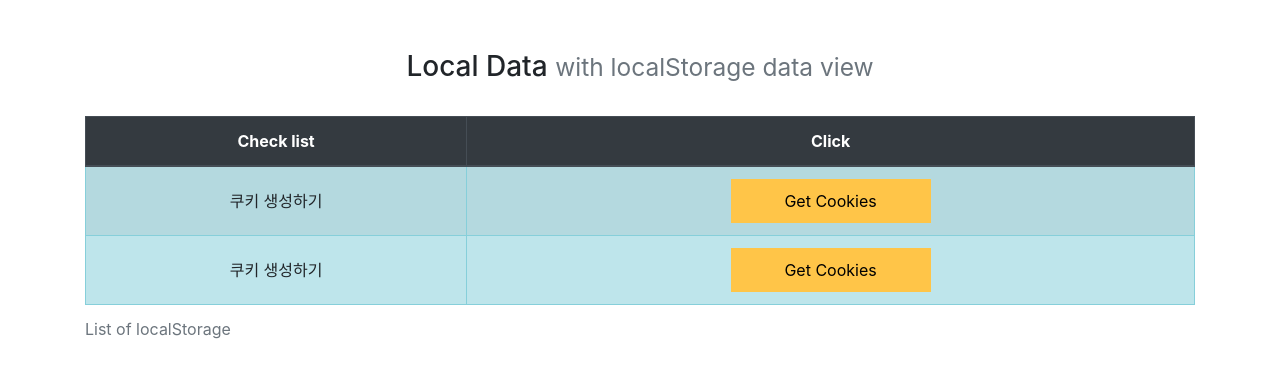
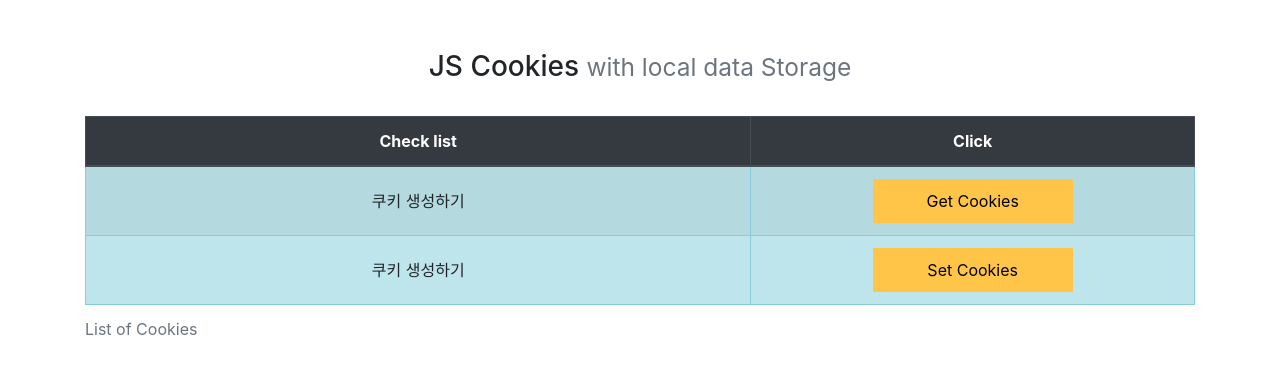
Before and after one commit to yewon97/js.cookies, a plain HTML site: page check_cookies.html in a window 1280 px wide. Drawn offline with nearby package versions, Linux system fonts and the light colour scheme.

Commit message:
쿠키 읽기, onclick 방식

```diff
--- a/check_cookies.html
+++ b/check_cookies.html
@@ -9,33 +9,33 @@
   <link rel="stylesheet" href="css/style.css" type="text/css">
   <script src="js/check_cookies.js" type="text/javascript"></script>
   <script src="https://cdnjs.cloudflare.com/ajax/libs/jquery/3.6.0/jquery.min.js"></script>
-  <title>localStorage</title>
+  <title>JS Cookies</title>
 </head>
 
 <body>
   <div class="container">
     <h3 style="text-align: center; padding-top: 50px;">
-      Local Data
-      <small class="text-muted">with localStorage data view</small>
+      JS Cookies
+      <small class="text-muted">with local data Storage</small>
     </h3>
     <br>
 
     <table class="table table-bordered table-striped table-hover table-info" id="myTable">
-      <caption>List of localStorage</caption>
+      <caption>List of Cookies</caption>
       <thead class="thead-dark text-center">
         <tr>
-          <th>Check list</th>
+          <th width="60%">Check list</th>
           <th>Click</th>
         </tr>
       </thead>
       <tbody class="text-center" id="htmlTbody">
         <tr>
           <td class="align-middle">쿠키 생성하기</td>
-          <td><button class="gCookies">Get Cookies</button></td>
+          <td><button class="cookies" onclick="getCookies();">Get Cookies</button></td>
         </tr>
         <tr>
           <td class="align-middle">쿠키 생성하기</td>
-          <td><button class="gCookies">Get Cookies</button></td>
+          <td><button class="cookies" onclick="setCookies()">Set Cookies</button></td>
         </tr>
       </tbody>
     </table>
--- a/css/style.css
+++ b/css/style.css
@@ -21,6 +21,6 @@ button:hover {
   background-color: #f07878;
 }
 
-.gCookies {
+.cookies {
   width: 200px;
 }
--- a/js/check_cookies.js
+++ b/js/check_cookies.js
@@ -0,0 +1,20 @@
+/* 자바스크립트로 쿠키(Cookie) 읽기, 생성, 삭제하기 */
+  // 기본적인 방법 -> document.cookie = "name=???; name2=???; expires=???; path=???";
+
+/* 쿠키 읽기 */
+function getCookies() {
+/* 로컬에 저장된 쿠키 뿌려주기 */
+  const allCookies = document.cookie; // 하나의 문자열로 리턴 --> cookie1=value; cookie2=value; cookie3=value
+  console.log(typeof allCookies); // string
+
+/* if 조건문 -> 쿠키가 있으면 */
+if(allCookies != '')
+  alert(`저장된 쿠키의 값은 ${allCookies} \n다시 방문해주셔서 환영합니다.`)
+else
+  alert(`저장된 쿠키가 없습니다. \n(첫방문을 환영합니다.)`)
+}
+
+/* 쿠키 생성 */
+function setCookies() {
+  // 기본적인 날짜 출력 -> 날짜 쓸일? -> 만료일 -> expiration, expire
+}
```
